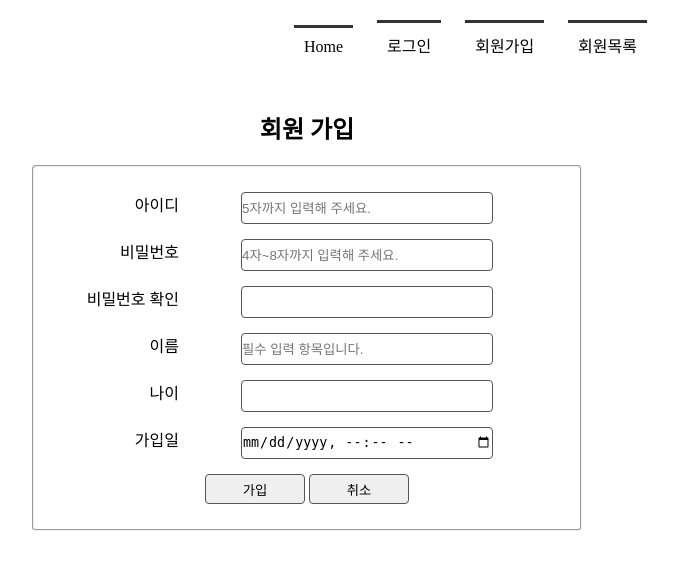
After one commit to Parkjj94/member, a Flask app: page /register/ in a window 1280 px wide. The commit adds this page. Shown: the top 570 px of the page, without its empty margins (333-1011 px from the left). Run offline with Flask 2, Linux system fonts and the light colour scheme.

Commit message:
member 업로드

```diff
--- a/app.py
+++ b/app.py
@@ -1,7 +1,8 @@
-from flask import Flask, render_template
+from flask import Flask, render_template, request, redirect, url_for, session
 import sqlite3
 
 app = Flask(__name__)
+app.secret_key = "park"     #암호키 설정
 
 def getconn():
     conn = sqlite3.connect('./memberdb.db')
@@ -32,4 +33,53 @@ def member_view(id):    #mid를 경로로 설정하고 id를 매개변수로 넘
     conn.close()
     return render_template('member_view.html', rs=rs)
 
+@app.route('/register/', methods = ['GET', 'POST'])    #url 경로
+def register():
+    if request.method == 'POST':  #반드시 대문자
+        # 자료수집
+        id = request.form['mid']
+        pwd = request.form['passwd']
+        name = request.form['name']
+        age = request.form['age']
+        date = request.form['regDate']
+
+        conn = getconn()
+        cur = conn.cursor()
+        sql = "INSERT INTO member VALUES ('%s', '%s', '%s', '%s', '%s') " \
+              % (id, pwd, name, age, date)
+        cur.execute(sql)
+        conn.commit()
+        conn.close()
+        return redirect(url_for('memberlist'))  #url 경로로 이동
+    else:
+        return render_template('register.html')     # GET 방식
+
+@app.route("/login/", methods = ['GET', 'POST'])
+def login():
+    if request.method == "POST":
+        # 자료 전달받음
+        id = request.form['mid']
+        pwd = request.form['passwd']
+
+        conn = getconn()
+        cur = conn.cursor()
+        sql = "SELECT * FROM member WHERE mid = '%s' AND passwd = '%s' " % (id, pwd)
+        cur.execute(sql)
+        rs = cur.fetchone() # db에서 찾은 데이터 가져옴
+        conn.close()
+        if rs:
+            session['userID'] = id   # 세션 발급
+            return redirect(url_for('index'))
+        else:
+            error = "아이디나 비밀번호가 일치하지 않습니다."
+            return render_template('login.html', error=error)
+
+    else:
+        return render_template('login.html')
+
+@app.route("/logout/")
+def logout():
+    session.pop('userID')   # 세션 삭제
+    return redirect(url_for('index'))
+
 app.run(debug=True)
--- a/static/css/style.css
+++ b/static/css/style.css
@@ -17,7 +17,30 @@ section table{width: 600px; margin: 0 auto; border-collapse:collapse;}
 section h1{margin-bottom: 20px;}
 section table, th, td{border: 1px solid #ccc; padding: 10px;}
 section table th{background-color: #eee;}
+section table a{color: #000;}
 
 /* memberview 스타일 */
 section .tbl_view{width: 450px;}
 section .tbl_view input{width: 200pxl height: 30px;}
+section .tbl_view a{color: #00f;}
+
+/* register 스타일 */
+section .join{width: 550px; margin: 0 auto;}
+section .join fieldset{border-radius: 4px;}
+section .join ul{list-style: none; padding: 10px;}
+section .join ul li{margin: 15px;}
+section .join ul label{width: 120px; float:left; text-align:right;}
+section .join ul input{width: 250px; height: 30px; border-radius: 4px; border: 1px solid #555;}
+section .join ul input[type='submit']{width: 100px; height: 30px;}
+section .join ul input[type='reset']{width: 100px; height: 30px;}
+
+/* login 스타일 */
+section .login{width: 450px; margin: 0 auto;}
+section .login fieldset{border-radius: 4px;}
+section .login p{color: #f00; font-weight: bold; padding-top: 10px;}
+section .login ul{list-style:none; padding: 10px;}
+section .login ul li{margin: 15px;}
+section .login ul label{width: 120px; float:left; text-align:right;}
+section .login ul input{width: 200px; height: 30px;
+        border-radius: 4px; border: 1px solid #555;}
+section .login ul li input[type='submit']{width: 100px; height: 30px;}
--- a/tbl_member.py
+++ b/tbl_member.py
@@ -25,7 +25,7 @@ def insert_member():
     conn = getconn()
     cur = conn.cursor()
     sql = "INSERT INTO member (mid, passwd, name, age) VALUES (?, ?, ?, ?)"
-    cur.execute(sql, ('10002', 'm1234', '팥쥐', 19))
+    cur.execute(sql, ('20001', 'm1234', '흥부', 35))
     conn.commit()
     print("멤버 추가")
     conn.close()
@@ -41,6 +41,7 @@ def select_member():
         print(i[0])
     conn.close()
 
-select_member()
+
 # create_table()
 # insert_member()
+select_member()
--- /dev/null
+++ b/templates/navbar.html
@@ -0,0 +1,28 @@
+<!DOCTYPE html>
+<html lang="ko">
+<head>
+    <meta charset="UTF-8">
+    <title>Title</title>
+</head>
+<body>
+        <header>
+            <nav>
+                <ul>
+                {% if session %}  <!-- session이 있으면 -->
+                    <li><a href="{{ url_for('index') }}">Home</a></li>
+                    <li><a href="{{ url_for('logout') }}">로그아웃</a></li>
+                    <li><a href="{{ url_for('register') }}">회원가입</a></li>
+                    <li><a href="{{ url_for('memberlist')}}">회원목록</a></li>
+                {% else %}
+                    <li><a href="{{ url_for('index') }}">Home</a></li>
+                    <li><a href="{{ url_for('login') }}">로그인</a></li>
+                    <li><a href="{{ url_for('register') }}">회원가입</a></li>
+                    <li><a href="{{ url_for('memberlist')}}">회원목록</a></li>
+                {% endif %}
+                </ul>
+
+            </nav>
+
+        </header>
+</body>
+</html>
--- /dev/null
+++ b/templates/register.html
@@ -0,0 +1,51 @@
+<!DOCTYPE html>
+<html lang="ko">
+<head>
+    <meta charset="UTF-8">
+    <title>회원가입</title>
+    <link rel="stylesheet" href="{{ url_for('static', filename='css/style.css')}}">
+</head>
+<body>
+  <div id="container">
+      {% include 'navbar.html' %}
+      <section>
+          <h1>회원 가입</h1>
+          <form action="{{ url_for('register') }}" method="post" class="join">
+            <fieldset>
+                <ul>
+                    <li>
+                        <label for="mid">아이디</label>
+                        <input type="text" id="mid" name="mid" placeholder="5자까지 입력해 주세요.">
+                    </li>
+                    <li>
+                        <label for="passwd1">비밀번호</label>
+                        <input type="password" id="passwd1" name="passwd" placeholder="4자~8자까지 입력해 주세요.">
+                    </li>
+                    <li>
+                        <label for="passwd2">비밀번호 확인</label>
+                        <input type="password" id="passwd2" name="passwd2">
+                    </li>
+                    <li>
+                        <label for="name">이름</label>
+                        <input type="text" id="name" name="name" placeholder="필수 입력 항목입니다.">
+                    </li>
+                    <li>
+                        <label for="age">나이</label>
+                        <input type="text" id="age" name="age">
+                    </li>
+                    <li>
+                        <label for="regDate">가입일</label>
+                        <input type="datetime-local" id="regDate" name="regDate">
+                    </li>
+                    <li>
+                        <input type="submit" value="가입">
+                        <input type="reset" value="취소">
+                    </li>
+                </ul>
+            </fieldset>
+          </form>
+      </section>
+
+  </div>
+</body>
+</html>
```
Also changed, not shown: templates/index.html (+5 -16 lines), templates/login.html (added, +36 -0 lines), templates/member_view.html (+2 -14 lines), templates/memberlist.html (+1 -13 lines), memberdb.db.
